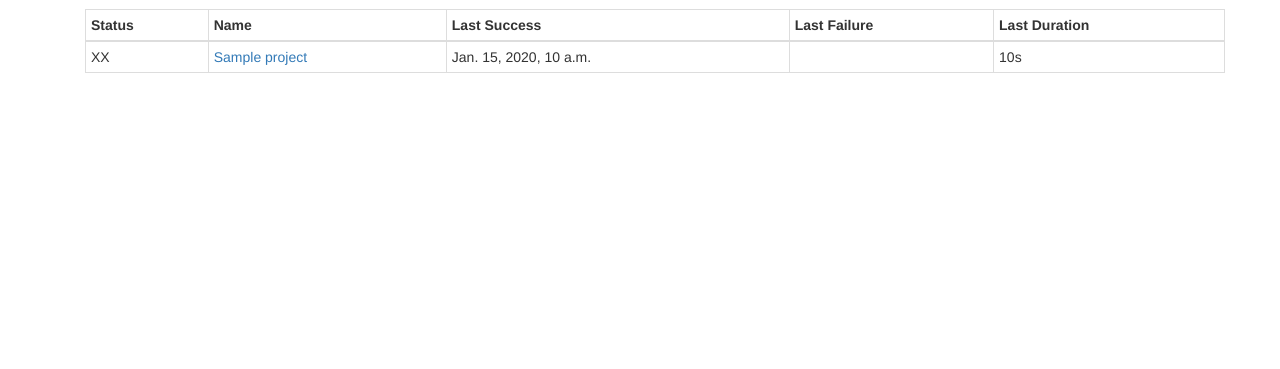
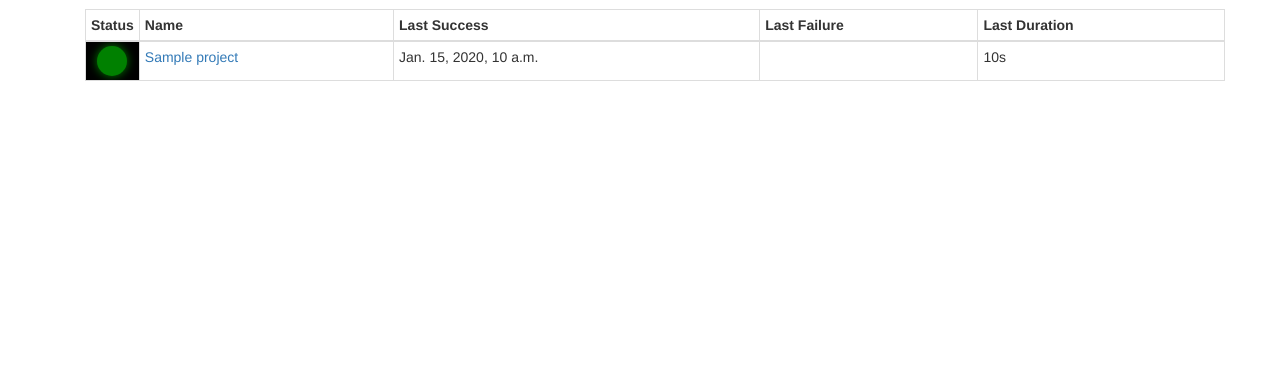
Before and after one commit to mjj55409/cpq-exporter, a Django app: page / in a window 1280 px wide. Shown: the part 51-420 px from the top of the page. Run offline with Django 3.2, Linux system fonts and the light colour scheme; tables that the repository leaves empty hold one stand-in row (values such as "Sample post"); parts of the project's set-up code (start-up, migrations or seed data) failed here and were passed over; some libraries are stand-ins or nearby versions.

Commit message:
Added red/green status lights for job list

```diff
--- a/apps/exporter/templates/exporter/jobs/index.html
+++ b/apps/exporter/templates/exporter/jobs/index.html
@@ -15,10 +15,14 @@
     <tbody>
       {% for export_jobs in object_list %}
       <tr>
-        {% if export_jobs.status %}
-        <td>--</td>
+        {% if export_jobs.export_status %}
+        <td id="light">
+          <span class="active" id="green" data-toggle="tooltip" title="Export succeeded."></span>
+        </td>
         {% else %}
-        <td>XX</td>
+        <td id="light">
+          <span class="active" id="red" data-toggle="tooltip" title="Export failed."></span>
+        </td>
         {% endif %}
         <td><a href="{%  url 'project-detail' pk=export_jobs.project.id %}">{{export_jobs.project.name }}</a></td>
         <td>{{ export_jobs.time_end }}</td>
--- a/cpq_exporter/static/css/project.css
+++ b/cpq_exporter/static/css/project.css
@@ -36,8 +36,44 @@ code {
   border-color: #eed3d7;
   color: #b94a48; }
 
-.nav.navbar-nav.pull-xs-right {
-  float: none !important; }
+/*! Light */
+#light {
+  background-color: #000;
+  box-shadow: 0 0 5px rgba(0, 0, 0, 0.8);
+  overflow: hidden;
+  padding: 0 0 4px;
+  width: 40px; }
+
+#light span {
+  border-radius: 50px;
+  display: block;
+  height: 30px;
+  margin: 4px auto 0;
+  opacity: .5;
+  width: 30px; }
+
+/*! Light colours */
+#red {
+  background-color: red; }
+
+#orange {
+  background-color: orange; }
+
+#green {
+  background-color: green; }
+
+/*! Active states */
+#light span.active {
+  opacity: 1; }
+
+#light #red.active {
+  box-shadow: 0 0 10px red; }
+
+#light #orange.active {
+  box-shadow: 0 0 10px orange; }
+
+#light #green.active {
+  box-shadow: 0 0 10px green; }
 
 [hidden][style="display: block;"] {
   display: block !important; }
--- a/cpq_exporter/static/sass/project.scss
+++ b/cpq_exporter/static/sass/project.scss
@@ -69,8 +69,36 @@ $red: #b94a48;
 }
 
 ////////////////////////////////
-		//Navbar//
+        //Status Lights//
 ////////////////////////////////
+/*! Light */
+#light {
+  background-color: #000;
+  box-shadow: 0 0 5px rgba(0,0,0, .8);
+  overflow: hidden;
+  padding: 0 0 4px;
+  width: 40px;
+}
+
+#light span {
+  border-radius: 50px;
+  display: block;
+  height: 30px;
+  margin: 4px auto 0;
+  opacity: .5;
+  width: 30px;
+}
+
+/*! Light colours */
+#red    { background-color: red; }
+#orange { background-color: orange; }
+#green  { background-color: green; }
+
+/*! Active states */
+#light span.active    { opacity: 1; }
+#light #red.active    { box-shadow: 0 0 10px red; }
+#light #orange.active { box-shadow: 0 0 10px orange; }
+#light #green.active  { box-shadow: 0 0 10px green; }
 
 ////////////////////////////////
 		//Django Toolbar//
```
Also changed, not shown: 1 other file.
